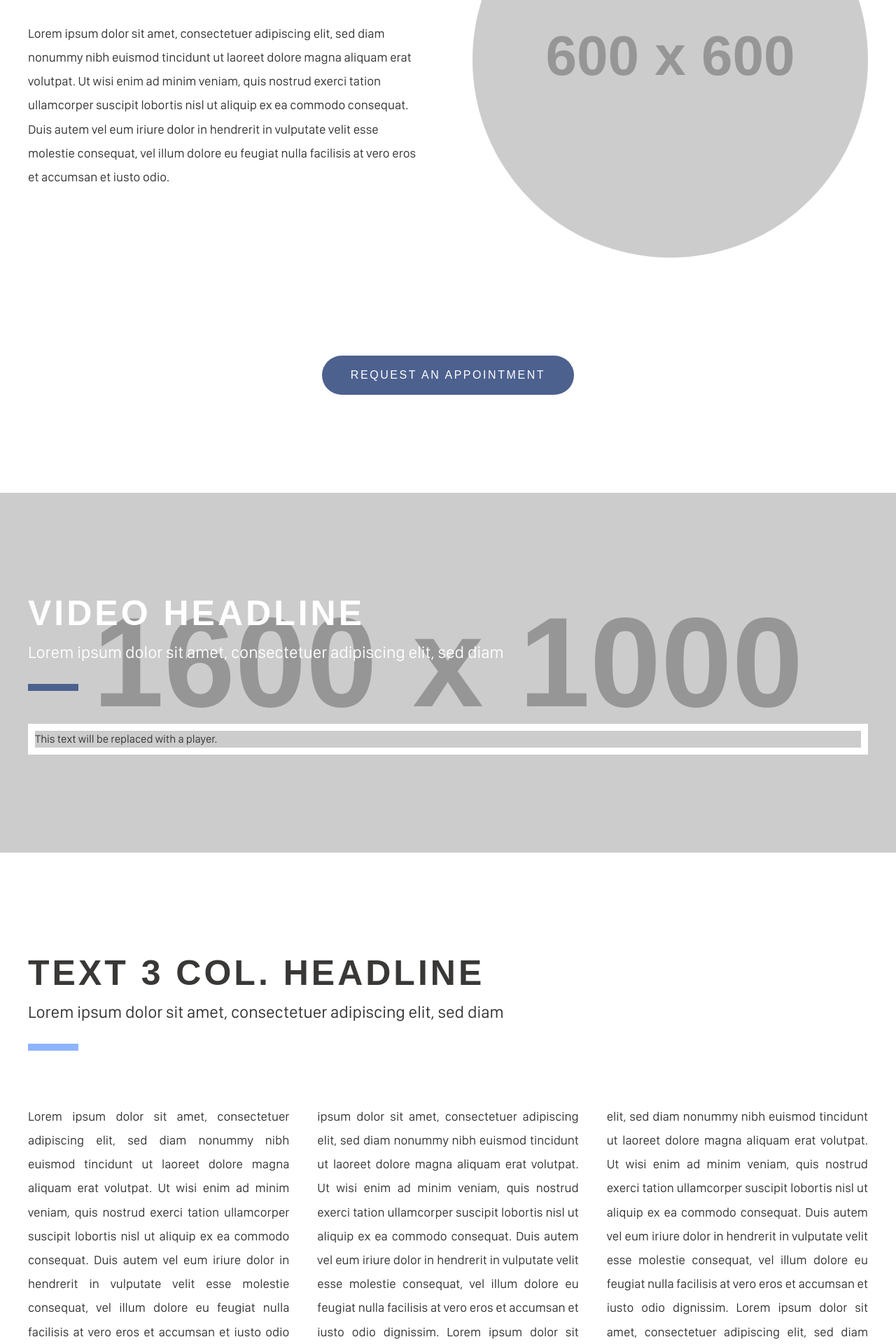
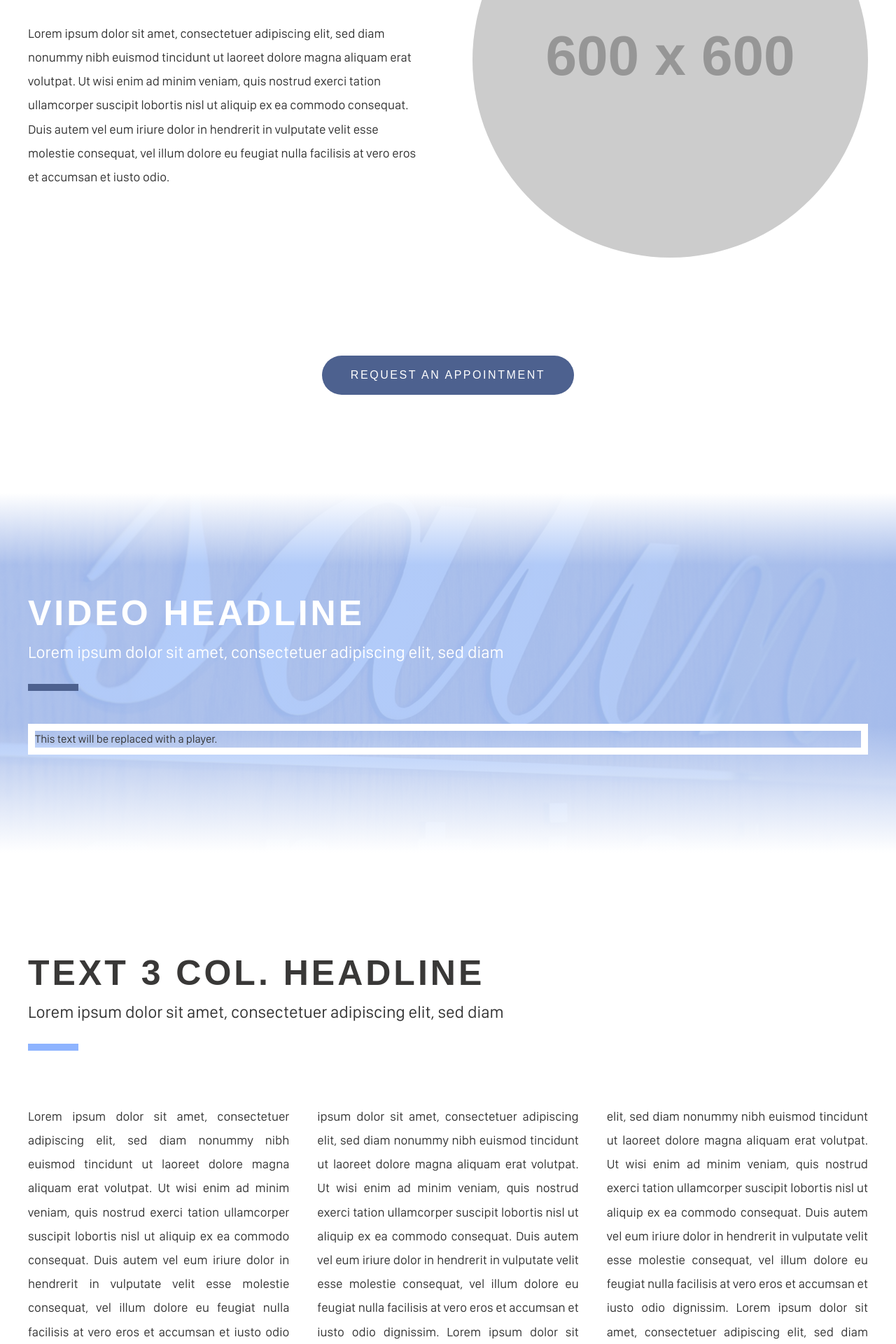
Before and after one commit to carbonWinter/base, a Jekyll site: the page built from index.md, in a window 1280 px wide. Shown: the part 4295-6215 px from the top of the page at 70% size. Built offline with Jekyll 4.4.1, drawn with Linux system fonts in a browser that asks for light colours; some web fonts are replaced.

Commit message:
slider bg

```diff
--- a/_includes/blocks/slider-1.html
+++ b/_includes/blocks/slider-1.html
@@ -1,4 +1,4 @@
-<section id="block-{{ forloop.index }}" class="uk-light">
+<section id="block-{{ forloop.index }}" class="uk-slider-1 uk-light uk-position-relative">
   <div data-uk-slideshow="autoplay: true; autoplay-interval: 4000; pause-on-hover: false">
     <div class="uk-position-relative uk-visible-toggles" tabindex="-1">
       <ul class="uk-slideshow-items">
--- a/_sass/mordecai/mixins.scss
+++ b/_sass/mordecai/mixins.scss
@@ -357,6 +357,31 @@
       background: linear-gradient(0deg, rgba(255,255,255,1) 0%, rgba(223,209,193,0.92) 25%, rgba(223,209,193,0.92) 85%, rgba(255,255,255,1) 100%);
     }
   }
-
-
+  .uk-video-1 {
+    &:before {
+      position: absolute;
+      content: "";
+      top: 0;
+      right: 0;
+      bottom: 0;
+      left: 0;
+      background: linear-gradient(0deg, rgba(255,255,255,1) 0%, rgba(171,200,255,0.92) 35%, rgba(171,200,255,0.92) 80%, rgba(255,255,255,1) 100%);
+    }
+  }
+  .uk-slider-1 {
+    &:before {
+      position: absolute;
+      z-index: 1;
+      content: "";
+      top: 0;
+      right: 0;
+      bottom: 0;
+      left: 0;
+      background: linear-gradient(180deg, rgba(255,255,255,1) 0%, rgba(255,255,255,0) 50%);
+    }
+    .uk-slidenav, .uk-dotnav {
+      z-index: 2;
+      // position: relative;
+    }
+  }
 }
--- a/index.md
+++ b/index.md
@@ -161,7 +161,7 @@ blocks:
     blank: false
   background:
     color: muted
-    image: https://via.placeholder.com/1600x1000
+    image: '/uploads/bg-video.jpg'
     video: ''
     overlay:
       color: ''
```
Also changed, not shown: uploads/bg-video.jpg (added).
